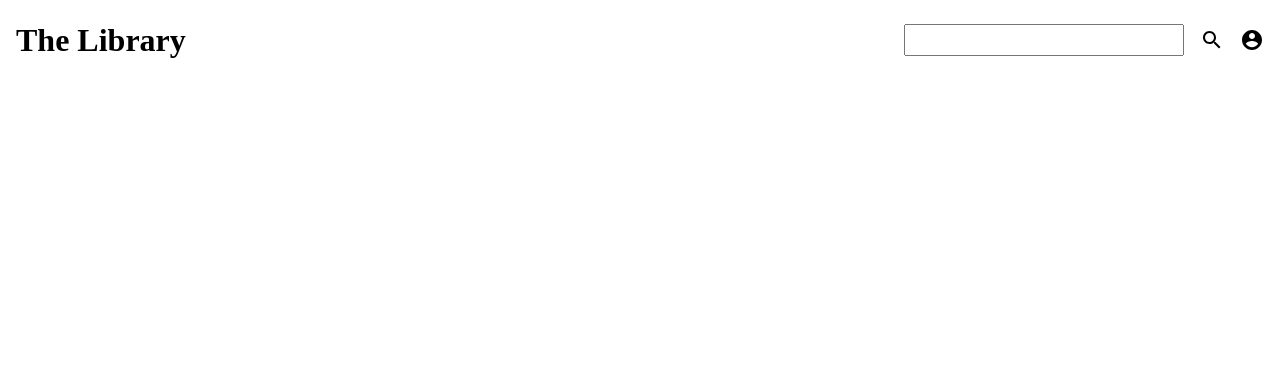
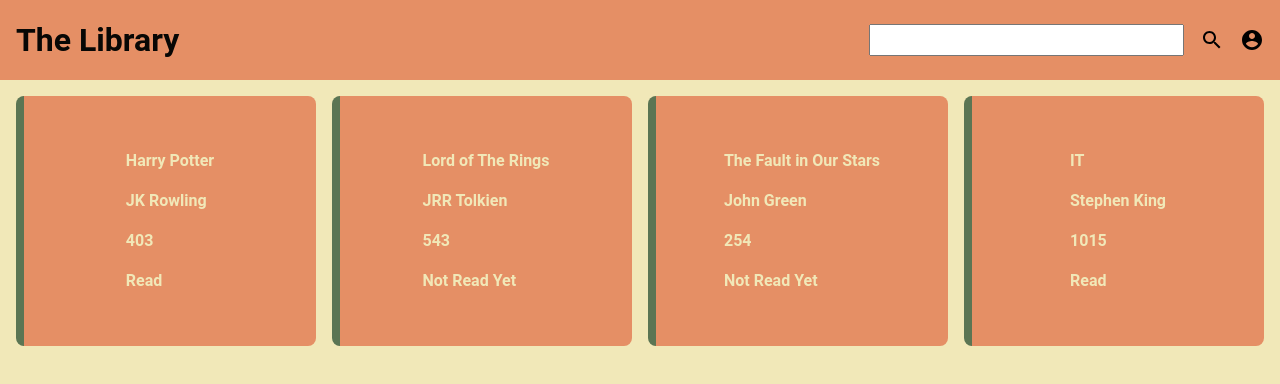
Before and after one commit to JonathanNoH/library, a plain HTML site: page index.html in a window 1280 px wide. Drawn offline with Linux system fonts and the light colour scheme.

Commit message:
make example cards and tentative color palette

```diff
--- a/index.html
+++ b/index.html
@@ -15,5 +15,31 @@
         <img src="imgs/search_black_24dp.svg" alt="search icon">
         <img src="imgs/account_circle_black_24dp.svg" alt="account icon">
     </header>
+    <main>
+        <div class="card">
+            <div class="title">Harry Potter</div>
+            <div class="author">JK Rowling</div>
+            <div class="pages">403</div>
+            <div class="isRead">Read</div>
+        </div>
+        <div class="card">
+            <div class="title">Lord of The Rings</div>
+            <div class="author">JRR Tolkien</div>
+            <div class="pages">543</div>
+            <div class="isRead">Not Read Yet</div>
+        </div>
+        <div class="card">
+            <div class="title">The Fault in Our Stars</div>
+            <div class="author">John Green</div>
+            <div class="pages">254</div>
+            <div class="isRead">Not Read Yet</div>
+        </div>
+        <div class="card">
+            <div class="title">IT</div>
+            <div class="author">Stephen King</div>
+            <div class="pages">1015</div>
+            <div class="isRead">Read</div>
+        </div>
+    </main>
 </body>
 </html>
--- a/style.css
+++ b/style.css
@@ -73,11 +73,37 @@
   }
 }
 
+:root {
+  /*
+  --black: #201E1F;
+  --off-white: #FEEFDD;
+  --main-color: #FF4000;
+  --main-color-light: #FAAA8D;
+  --accent-color: #50B2C0;
+  */
+
+  --black: #080705;
+  --off-white: #F1E8B8;
+  --darker-white: #F9E784;
+  --main-color: #550C18;
+  --main-color-light: #E58F65;
+  --accent-color: #5B7553;
+
+}
+
+body {
+  color: var(--black);
+  font-family: Roboto;
+  display: grid;
+  grid-template-rows: max-content 1fr;
+}
+
 header {
   display: flex;
   padding: 1rem;
   gap: 1rem;
   align-items: center;
+  background-color: var(--main-color-light);
 }
 
 #search {
@@ -87,3 +113,27 @@
   max-width: 35ch;
   flex: 1;
 }
+
+main {
+  background-color: var(--off-white);
+  display: grid;
+  grid-template-columns: repeat(auto-fit, minmax(250px, 1fr));
+  grid-auto-rows: 250px;
+  gap: 1rem;
+  padding: 1rem;
+}
+
+.card {
+  background-color: var(--main-color-light);
+  display: grid;
+  place-content: center;
+  gap: 1rem;
+  border-radius: 0.5rem;
+  border-left: 0.5rem solid var(--accent-color);
+
+}
+
+.card div {
+  color: var(--off-white);
+  font-weight: 600;
+}
```
